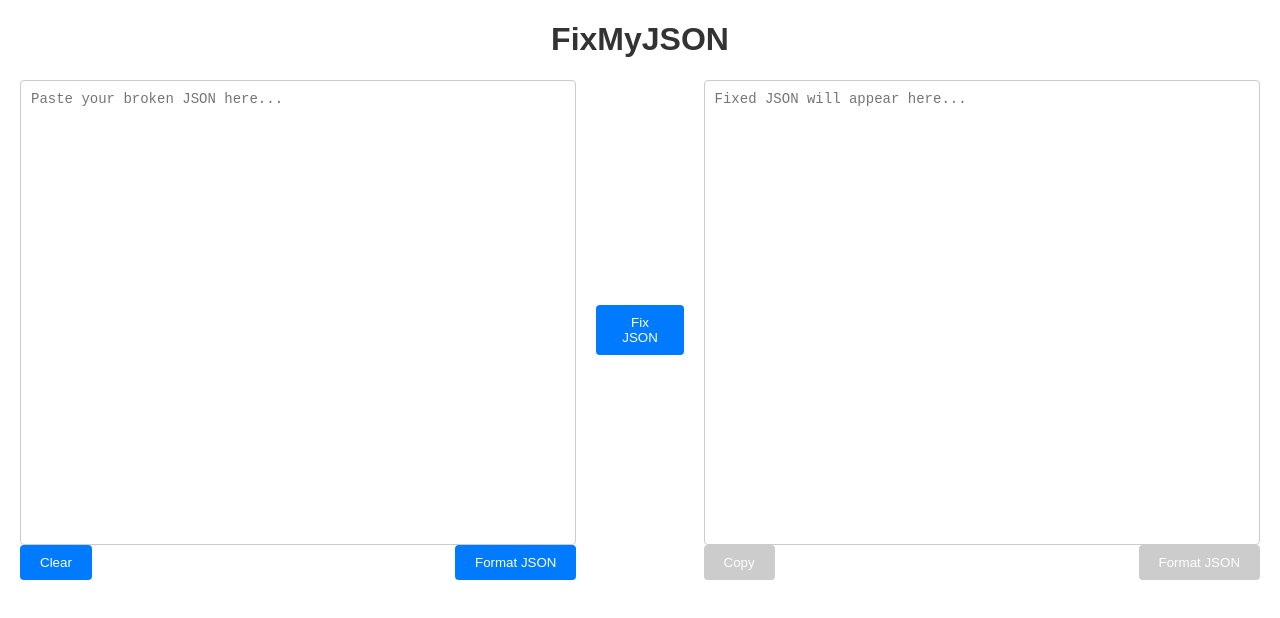
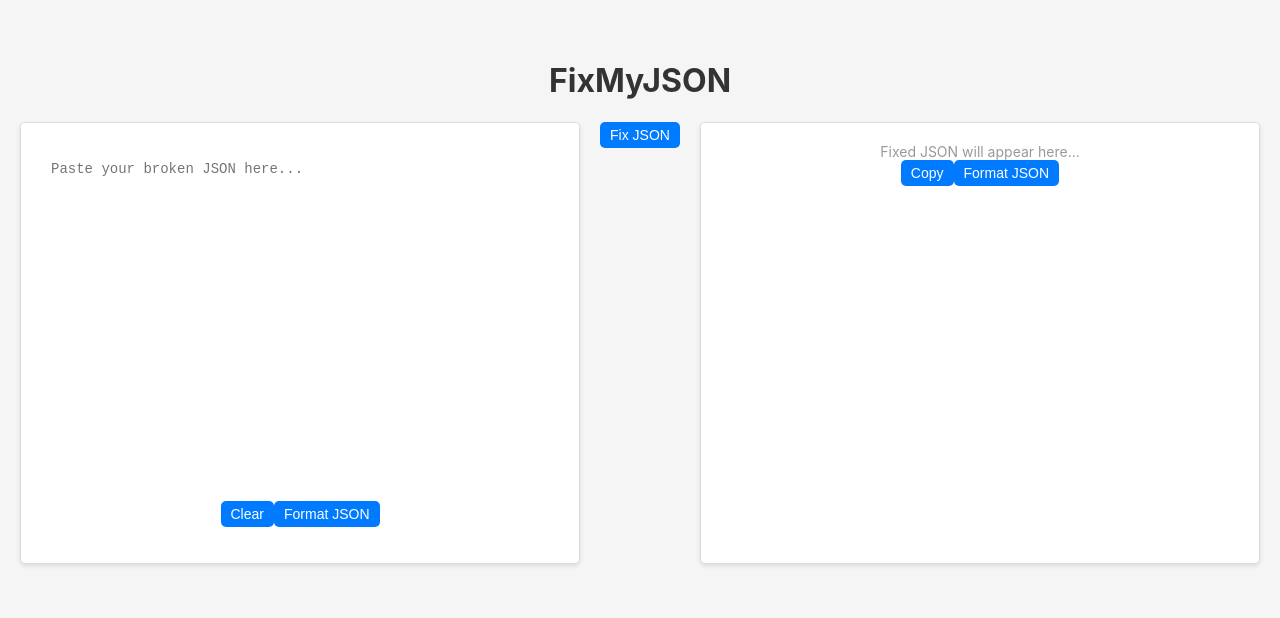
Before and after one commit to sanjeevpr/fix-my-json, a React (Create React App) app: page / in a window 1280 px wide. Shown: the top 618 px of the page. Built offline with nearby package versions, Linux system fonts and the light colour scheme; no server answers.

Commit message:
Fix theme

```diff
--- a/package.json
+++ b/package.json
@@ -15,6 +15,7 @@
     "react-json-pretty": "^2.2.0",
     "react-json-tree": "^0.19.0",
     "react-scripts": "5.0.1",
+    "react-syntax-highlighter": "^15.5.0",
     "web-vitals": "^2.1.4"
   },
   "scripts": {
--- a/src/App.css
+++ b/src/App.css
@@ -1,56 +1,78 @@
-/* App.css */
 body {
-  font-family: Arial, sans-serif;
+  margin: 0;
+  font-family: -apple-system, BlinkMacSystemFont, 'Segoe UI', Roboto, 'Helvetica Neue', Arial, sans-serif;
+  background-color: #f5f5f5;
+  color: #333;
 }
 
 .App {
   text-align: center;
-  margin: 20px;
-}
-
-h1 {
-  color: #333;
+  padding: 40px 20px;
 }
 
 .json-container {
   display: flex;
   justify-content: center;
-  align-items: center; /* Center items vertically */
+  align-items: flex-start;
   gap: 20px;
+  margin-top: 20px;
 }
 
 .json-box {
-  width: 50%; /* Adjust the width to 50% of the viewport */
-  height: 500px; /* Set a fixed height for the boxes */
-  display: flex;
-  flex-direction: column;
+  flex: 1;
+  min-height: 400px;
+  position: relative;
+  padding: 20px;
+  background-color: #fff;
+  border: 1px solid #ddd;
+  border-radius: 5px;
+  box-shadow: 0 2px 4px rgba(0, 0, 0, 0.1);
+  overflow: auto;
+  color: #333;
 }
 
 textarea {
   width: 100%;
-  height: 100%; /* Use 100% height of the parent */
+  height: 100%;
   padding: 10px;
-  box-sizing: border-box;
+  font-size: 14px;
   font-family: monospace;
+  color: transparent;
+  background-color: transparent;
+  border: none;
+  outline: none;
+  resize: none;
+  position: absolute;
+  top: 0;
+  left: 0;
+  z-index: 1;
+  caret-color: black;
+}
+
+.placeholder {
   font-size: 14px;
-  border: 1px solid #ccc;
-  border-radius: 4px;
-  resize: none;
-  overflow: auto;
+  color: #999;
+}
+
+.toolbar {
+  display: flex;
+  justify-content: space-between;
+  margin-bottom: 10px;
 }
 
 button {
-  padding: 10px 20px;
+  padding: 5px 10px;
+  font-size: 14px;
+  cursor: pointer;
   background-color: #007bff;
-  color: white;
+  color: #fff;
   border: none;
-  border-radius: 4px;
-  cursor: pointer;
+  border-radius: 5px;
+  transition: background-color 0.3s ease;
 }
 
-button:disabled {
-  background-color: #ccc;
-  cursor: not-allowed;
+button:hover {
+  background-color: #0056b3;
 }
 
 .error-message {
@@ -58,35 +80,24 @@ button:disabled {
   margin-top: 20px;
 }
 
-.react-json-pretty {
+.editor-container {
+  position: relative;
   width: 100%;
-  height: 100%;
-  padding: 10px;
-  box-sizing: border-box;
-  border: 1px solid #ccc;
-  border-radius: 4px;
-  overflow: auto;
-  background-color: white; /* Match the background color of textarea */
-  text-align: left; /* Align text to the left */
+  height: 350px;
 }
 
-/* Override styles for JSONPretty component */
-.__json-pretty__ {
-  line-height: 1.3;
-  color: #333; /* Adjusted to match text color */
-  background: white; /* Match the background color of textarea */
+.json-preview {
+  height: 350px;
+  text-align: left;
   overflow: auto;
-  text-align: left; /* Align text to the left */
+  background-color: inherit;
+  padding: 10px;
+  border-radius: 5px;
+  white-space: pre-wrap;
+  color: inherit;
 }
 
-.buttons {
-  display: flex;
-  justify-content: space-between;
+textarea:focus + .json-preview,
+textarea:active + .json-preview {
+  outline: none;
 }
-
-.fix-button-container {
-  display: flex;
-  justify-content: center;
-  align-items: center; /* Center button vertically */
-  height: 500px; /* Match the height of the json-box */
-}
--- a/src/App.js
+++ b/src/App.js
@@ -1,7 +1,7 @@
 import React, { useState } from 'react';
 import { fixJson } from './services/openai';
-import JSONPretty from 'react-json-pretty';
-import 'react-json-pretty/themes/monikai.css';
+import { Prism as SyntaxHighlighter } from 'react-syntax-highlighter';
+import { coy as syntaxTheme } from 'react-syntax-highlighter/dist/esm/styles/prism';
 import './App.css';
 
 function App() {
@@ -12,24 +12,18 @@ function App() {
 
   const handleFixJson = async () => {
     try {
-      setError(null); // Clear previous errors
+      setError(null);
       setLoading(true);
       const fixedJsonString = await fixJson(inputJson);
-      console.log('Fixed JSON String:', fixedJsonString); // Log the fixed JSON string
-
-      // Attempt to parse the JSON
       let parsedJson;
       try {
         parsedJson = JSON.parse(fixedJsonString);
-        console.log('Parsed JSON:', parsedJson); // Log the parsed JSON
         setFixedJson(parsedJson);
       } catch (parsingError) {
         setError('Error parsing the fixed JSON. Please try again.');
-        console.error('Error parsing JSON:', parsingError);
       }
     } catch (error) {
       setError('Failed to fix JSON. Please try again.');
-      console.error('Error fixing JSON:', error);
     } finally {
       setLoading(false);
     }
@@ -65,12 +59,18 @@ function App() {
     <div className="App">
       <h1>FixMyJSON</h1>
       <div className="json-container">
-        <div className="json-box">
-          <textarea
-            value={inputJson}
-            onChange={(e) => setInputJson(e.target.value)}
-            placeholder="Paste your broken JSON here..."
-          />
+        <div className="json-box input-box">
+          <div className="editor-container">
+            <SyntaxHighlighter language="json" style={syntaxTheme} customStyle={{ backgroundColor: 'inherit', color: 'inherit' }}>
+              {inputJson}
+            </SyntaxHighlighter>
+            <textarea
+              value={inputJson}
+              onChange={(e) => setInputJson(e.target.value)}
+              placeholder="Paste your broken JSON here..."
+              className="editor-textarea"
+            />
+          </div>
           <div className="buttons">
             <button onClick={handleClear}>Clear</button>
             <button onClick={() => handleFormatJson(inputJson, setInputJson)}>Format JSON</button>
@@ -81,10 +81,14 @@ function App() {
             {loading ? 'Fixing...' : 'Fix JSON'}
           </button>
         </div>
-        <div className="json-box">
+        <div className="json-box output-box">
           {fixedJson ? (
             <>
-              <JSONPretty className="react-json-pretty" data={fixedJson} />
+              <div className="json-preview">
+                <SyntaxHighlighter language="json" style={syntaxTheme} customStyle={{ backgroundColor: 'inherit', color: 'inherit' }}>
+                  {JSON.stringify(fixedJson, null, 2)}
+                </SyntaxHighlighter>
+              </div>
               <div className="buttons">
                 <button onClick={handleCopy} disabled={!fixedJson}>Copy</button>
                 <button onClick={handleFormatParsedJson} disabled={!fixedJson}>Format JSON</button>
@@ -92,11 +96,7 @@ function App() {
             </>
           ) : (
             <>
-              <textarea
-                readOnly
-                placeholder="Fixed JSON will appear here..."
-                className="react-json-pretty"
-              />
+              <div className="placeholder">Fixed JSON will appear here...</div>
               <div className="buttons">
                 <button onClick={handleCopy} disabled={!fixedJson}>Copy</button>
                 <button onClick={handleFormatParsedJson} disabled={!fixedJson}>Format JSON</button>
```
Also changed, not shown: 1 other file (tests, documents, lock files or other folders).
